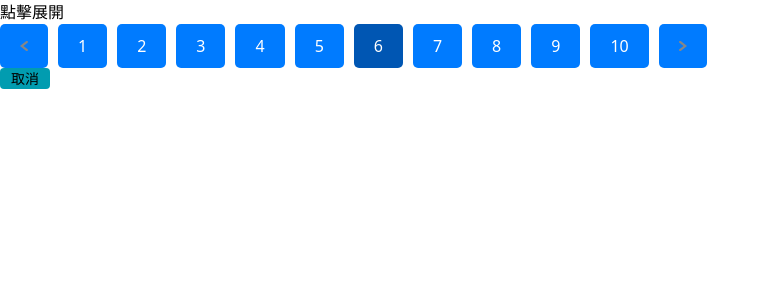
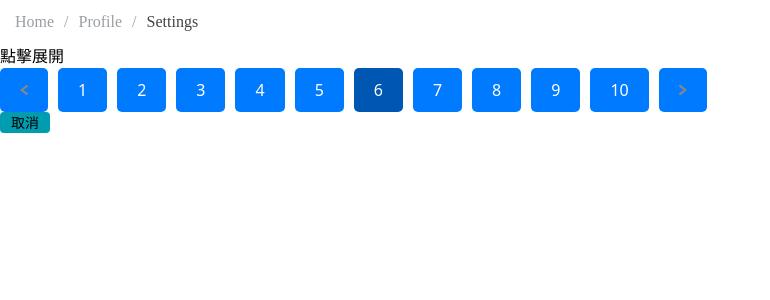
Before and after one commit to J4NLab/J4N-UI, a React (Vite) app: page / in a window 1280 px wide. Shown: the top 300 px of the page, without its empty margins (0-770 px from the left). Built offline with nearby package versions, Linux system fonts and the light colour scheme; the HTML template or start-up script is replaced by a standard one.

Commit message:
feat: Breadcrumb

```diff
--- a/src/App.tsx
+++ b/src/App.tsx
@@ -1,5 +1,6 @@
 import "./App.css";
 import { useState } from "react";
+import Breadcrumb from "./components/Breadcrumb";
 import Button from "./components/Button";
 import {
   Dialog,
@@ -13,8 +14,26 @@ import { colorList } from "./mocks/_colorList";
 
 function App() {
   const [isOpen, setIsOpen] = useState(false);
+  const crumb = [
+    {
+      iconPosition: "left",
+      label: "Home",
+      onClick: () => console.log("Home clicked"),
+    },
+    {
+      iconPosition: "right",
+      label: "Profile",
+      onClick: () => console.log("Profile clicked"),
+    },
+    {
+      iconPosition: "empty",
+      label: "Settings",
+      onClick: () => console.log("Settings clicked"),
+    },
+  ];
   return (
     <JanUIProvider customColor={colorList}>
+      <Breadcrumb crumbs={crumb} />
       <Dialog isOpen={isOpen} onClose={() => setIsOpen(!isOpen)}>
         <DialogTitle title="123" status="correct">
           我是標題
--- /dev/null
+++ b/src/components/Breadcrumb/index.tsx
@@ -0,0 +1,42 @@
+import React, { ReactNode } from "react";
+import {
+  BreadcrumbWrapper,
+  CrumbIconLeft,
+  CrumbIconRight,
+  CrumbItem,
+  CrumbLabel,
+} from "./style";
+
+/**
+ * crumbs: 所有麵包屑
+ */
+type Props = {
+  crumbs: Crumb[];
+};
+type Crumb = {
+  iconPosition: string; // 左|右|沒有icon
+  icon?: ReactNode;
+  label: ReactNode;
+  onClick?: () => void;
+};
+
+const Breadcrumb = ({ crumbs }: Props) => (
+  <BreadcrumbWrapper>
+    {crumbs.map((crumb, index) => (
+      <CrumbItem key={index} onClick={crumb.onClick}>
+        {crumb.iconPosition === "left" && crumb.icon && (
+          <CrumbIconLeft>{crumb.icon}</CrumbIconLeft>
+        )}
+        <CrumbLabel className={`${index < crumbs.length - 1 ? "" : "active"}`}>
+          {crumb.label}
+        </CrumbLabel>
+        {crumb.iconPosition === "right" && crumb.icon && (
+          <CrumbIconRight>{crumb.icon}</CrumbIconRight>
+        )}
+        {index < crumbs.length - 1 && <CrumbLabel>/</CrumbLabel>}
+      </CrumbItem>
+    ))}
+  </BreadcrumbWrapper>
+);
+
+export default Breadcrumb;
--- /dev/null
+++ b/src/components/Breadcrumb/style.ts
@@ -0,0 +1,34 @@
+import styled from "styled-components";
+
+export const BreadcrumbWrapper = styled.div`
+  display: flex;
+  align-items: center;
+  padding: 10px;
+  border-radius: 4px;
+`;
+
+export const CrumbItem = styled.div`
+  display: flex;
+  align-items: center;
+  cursor: pointer;
+`;
+
+export const CrumbIconLeft = styled.div`
+  margin-right: 5px;
+`;
+
+export const CrumbIconRight = styled.div`
+  margin-left: 5px;
+`;
+
+export const CrumbLabel = styled.span`
+  font-family: "Noto Sans TC";
+  font-weight: 400;
+  font-size: 16px;
+  padding: 0 5px;
+  color: #9a9ea4;
+
+  &.active {
+    color: #424242;
+  }
+`;
```
